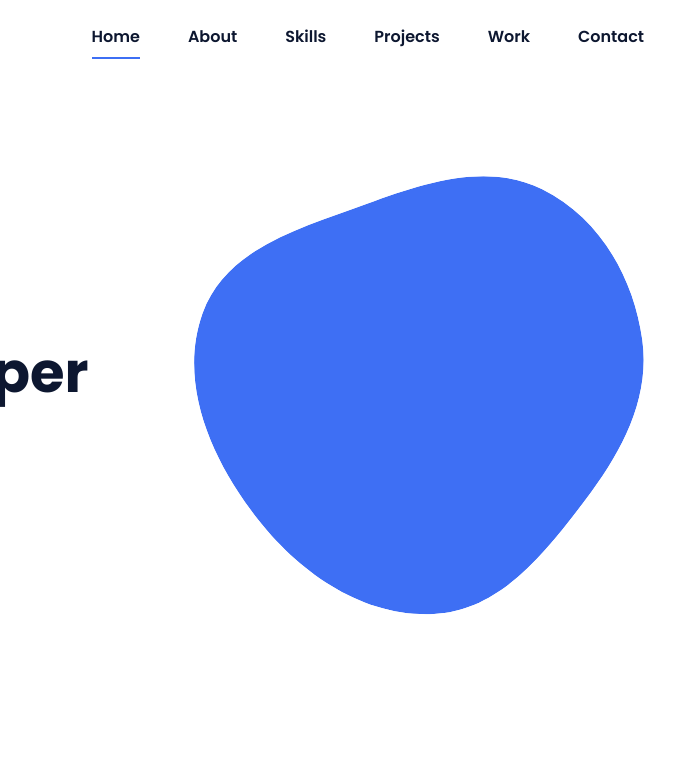
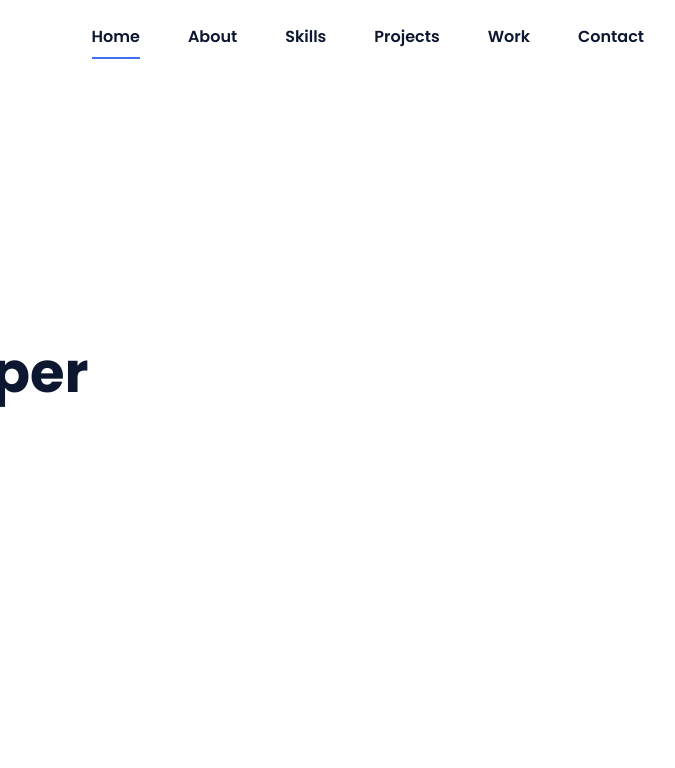
Before and after one commit to Aditya-k-Vishwakarma/My_Portfolio, a plain HTML site: page Portfolio.html in a window 1280 px wide. Shown: the top 768 px of the page, 508-1183 px from the left. Drawn offline with nearby package versions, Linux system fonts and the light colour scheme.

Commit message:
Little bit changes are done in Css file such as background change etc.

```diff
--- a/Portfolio.css
+++ b/Portfolio.css
@@ -231,7 +231,7 @@ img {
 }
 
 .home__blob {
-  fill: var(--first-color);
+  fill: white;
 }
 
 .home__blob-img {
```
